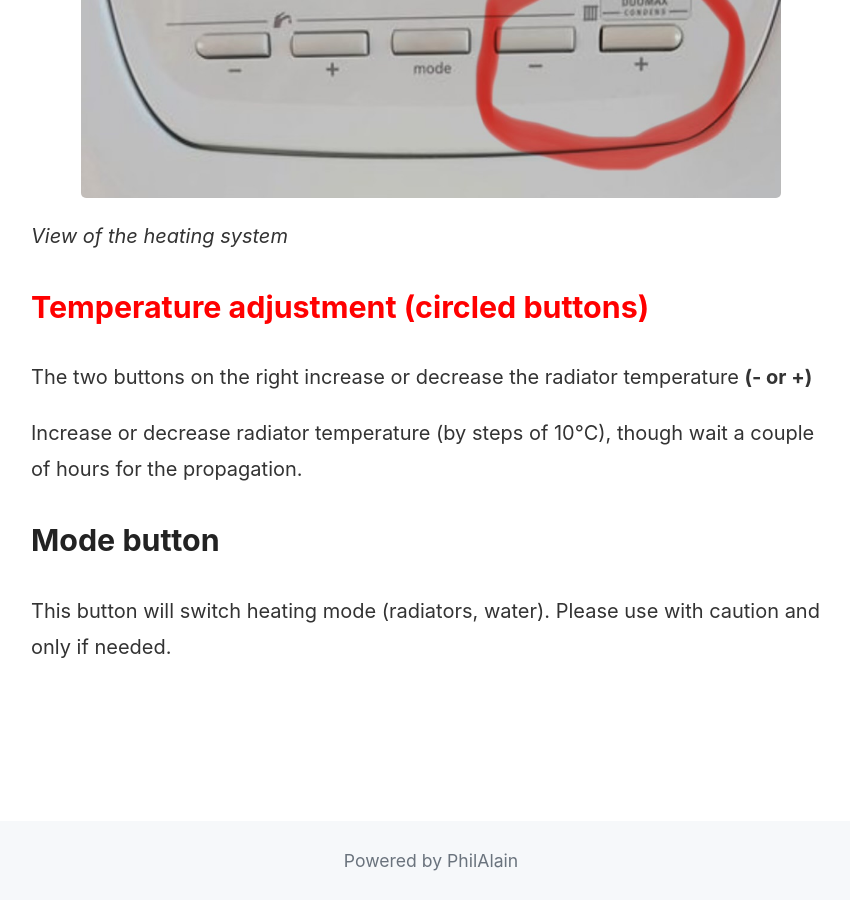
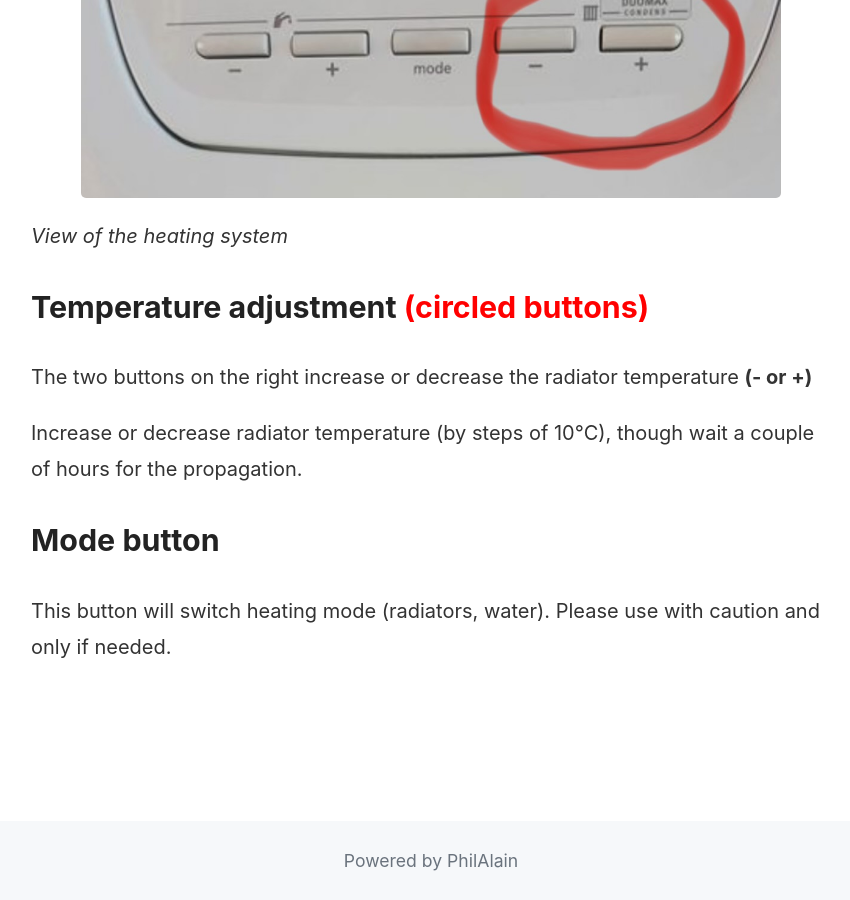
Before and after one commit to PhilAlain/tac, a Jekyll site: the page heating.html, which Jekyll copies as it is, in a window 1280 px wide and 900 px high, scrolled down 1241 px. Shown: the whole window, without its empty margins (209-1059 px from the left). Built offline with Jekyll 4.4.1, drawn with Linux system fonts in a browser that asks for light colours.

Commit message:
Update heating.html

```diff
--- a/heating.html
+++ b/heating.html
@@ -65,7 +65,7 @@
         <img src="assets/img/heating_1.jpg" alt="Heating system">
         <p><em>View of the heating system</em></p>
 
-        <h2><span style="color: red;">Temperature adjustment (circled buttons)</span></h2>
+        <h2>Temperature adjustment <span style="color: red;">(circled buttons)</span></h2>
         <p>The two buttons on the right increase or decrease the radiator temperature <strong>(- or +)</strong></p>
         <p>Increase or decrease radiator temperature (by steps of 10°C), though wait a couple of hours for the propagation.</p>
 
```
